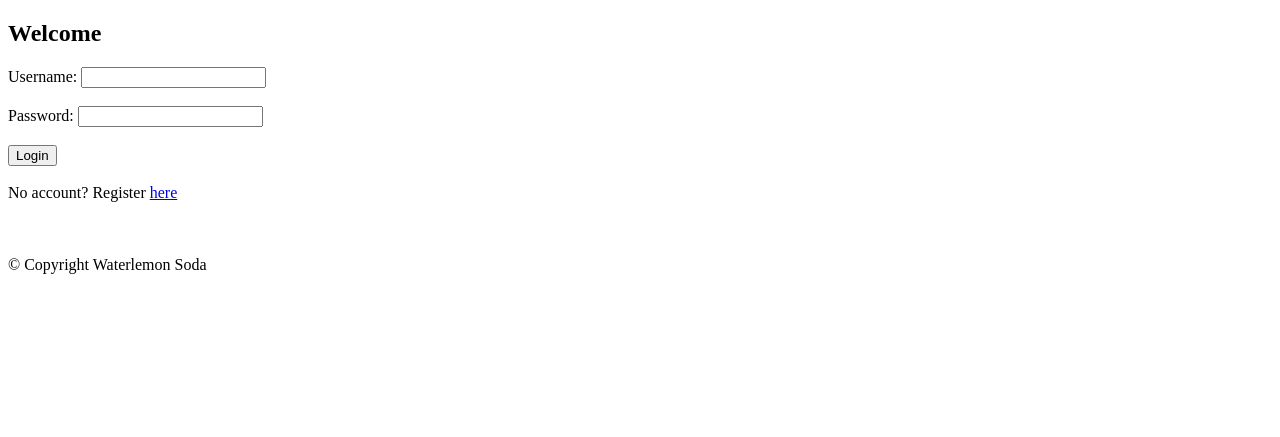
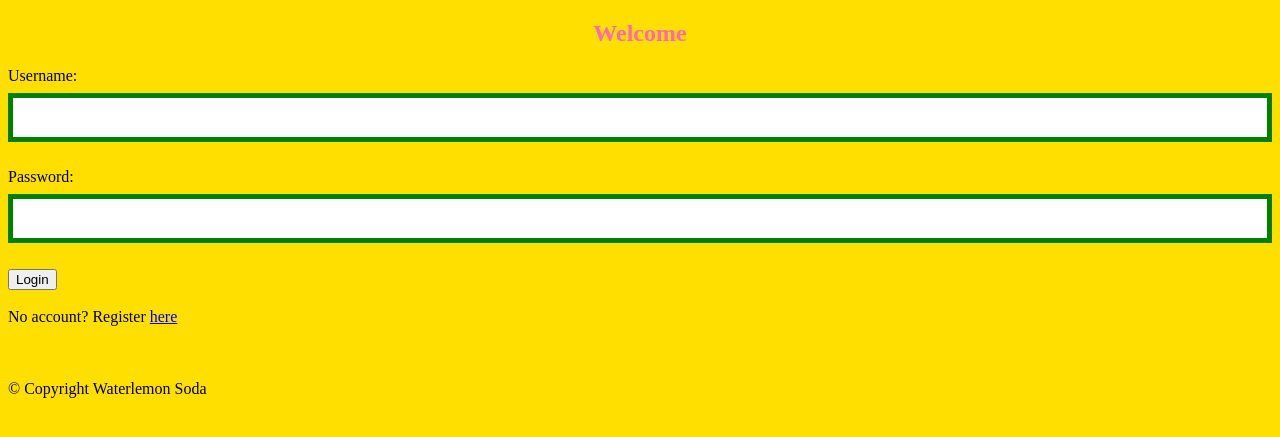
Before and after one commit to ryan-aday/Waterlemon_Soda, a Flask app: page / in a window 1280 px wide. Shown: the top 437 px of the page. Run offline with Flask 2, Linux system fonts and the light colour scheme.

Commit message:
Added some css to fork

```diff
--- /dev/null
+++ b/static/edits.css
@@ -0,0 +1,35 @@
+/* edits.css */
+body{
+	background-color: #FFDF00;
+	background-image:
+}
+
+h2{
+	color: #FF69B4;
+	text-align: center;
+}
+
+input[type=text] {
+	width: 100%;
+    	padding: 12px 20px;
+    	margin: 8px 0;
+    	box-sizing: border-box;
+    	border: 5px solid green;
+}
+
+input[type=password] {
+	width: 100%;
+	padding: 12px 20px;
+	margin: 8px 0;
+	box-sizing: border-box;
+	border: 5px solid green;
+}
+
+table {
+	border-collapse: collapse;
+    	width: 100%;
+}
+
+td, tr{
+	text-align:center;
+}
--- a/templates/shell.html
+++ b/templates/shell.html
@@ -1,6 +1,7 @@
 <!DOCTYPE html><!--Basic template for all other pages -->
 <html>
 <head><!--Replaceable title/heading -->
+    <link rel="stylesheet" type="text/css" href="/static/edits.css">
     {% block head %}
     <title> {% block title %} Title {% endblock %}  </title>
     {% endblock %}
```
Also changed, not shown: util/mystyle.css (added, +8 -0 lines), story.db.
